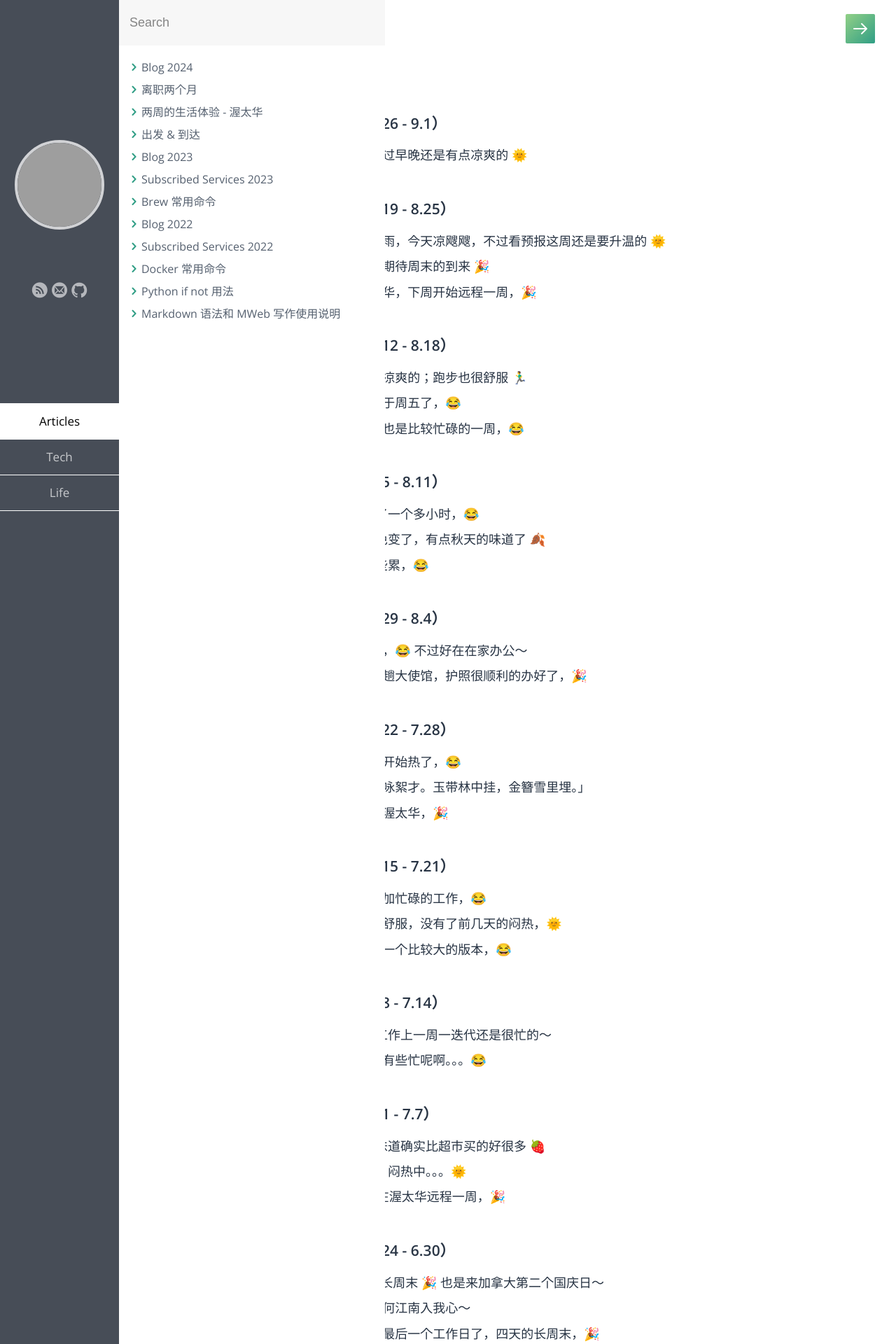
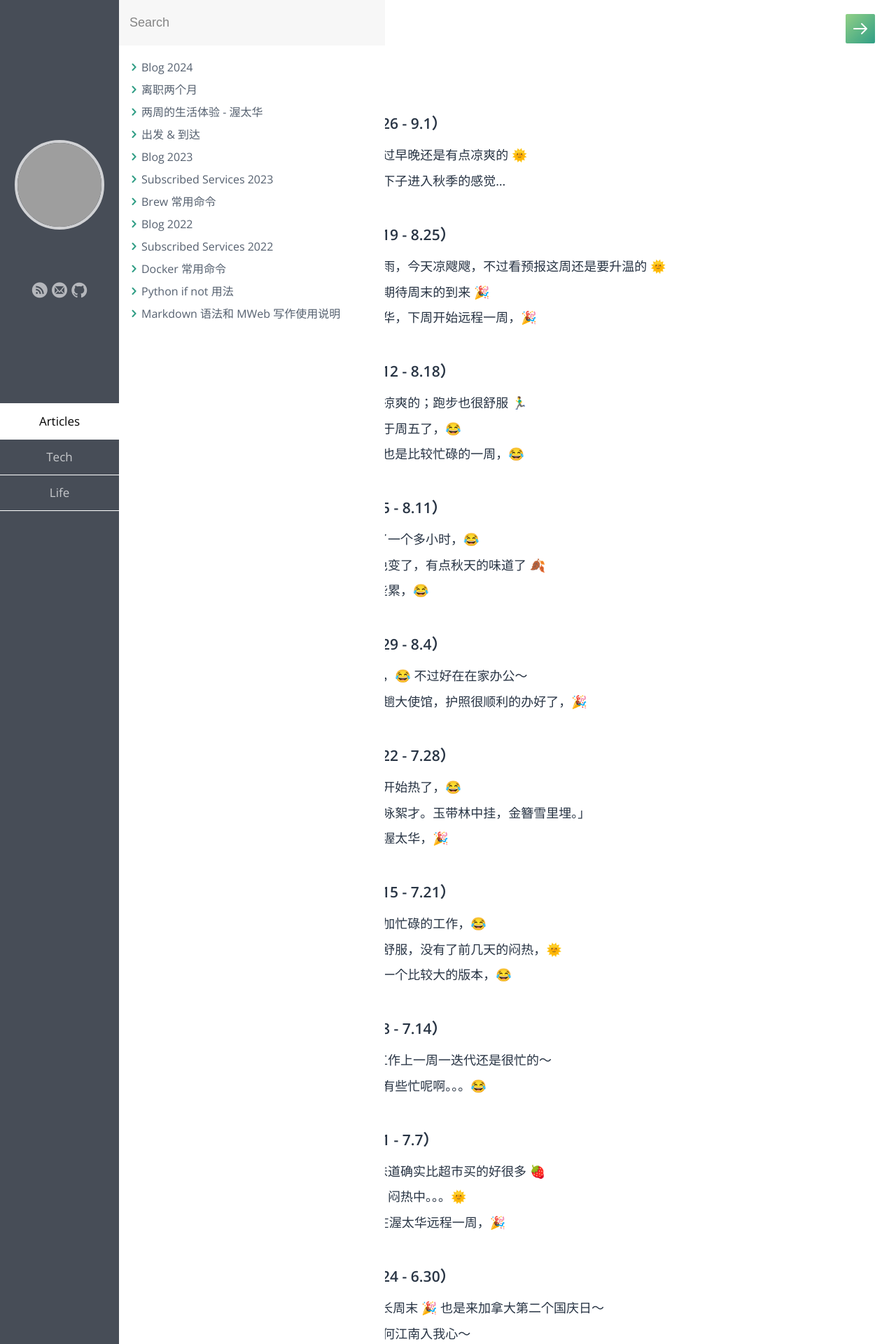
Before and after one commit to samxupeiran/samxupeiran.github.io, a Jekyll site: the page built from _posts/life/2024-01-02-my-blog.md, in a window 1280 px wide. Shown: the top 1920 px of the page at 70% size. Built offline with Jekyll 4.4.1, drawn with Linux system fonts in a browser that asks for light colours; some web fonts are replaced; some of the changed text lies outside the part shown; grey boxes are pictures that could not be loaded.

Commit message:
feat: add weekly blog 8/28

```diff
--- a/_posts/life/2024-01-02-my-blog.md
+++ b/_posts/life/2024-01-02-my-blog.md
@@ -8,6 +8,7 @@ tags: Blog
 
 - ### 2024 年 8 月 第 5 周（8.26 - 9.1）
      - 8.26 最近白天虽然热，不过早晚还是有点凉爽的 🌞
+     - 8.28 昨天刮风大降温，一下子进入秋季的感觉...
 
 - ### 2024 年 8 月 第 4 周（8.19 - 8.25）
      - 8.19 周末两天基本都在下雨，今天凉飕飕，不过看预报这周还是要升温的 🌞
```
